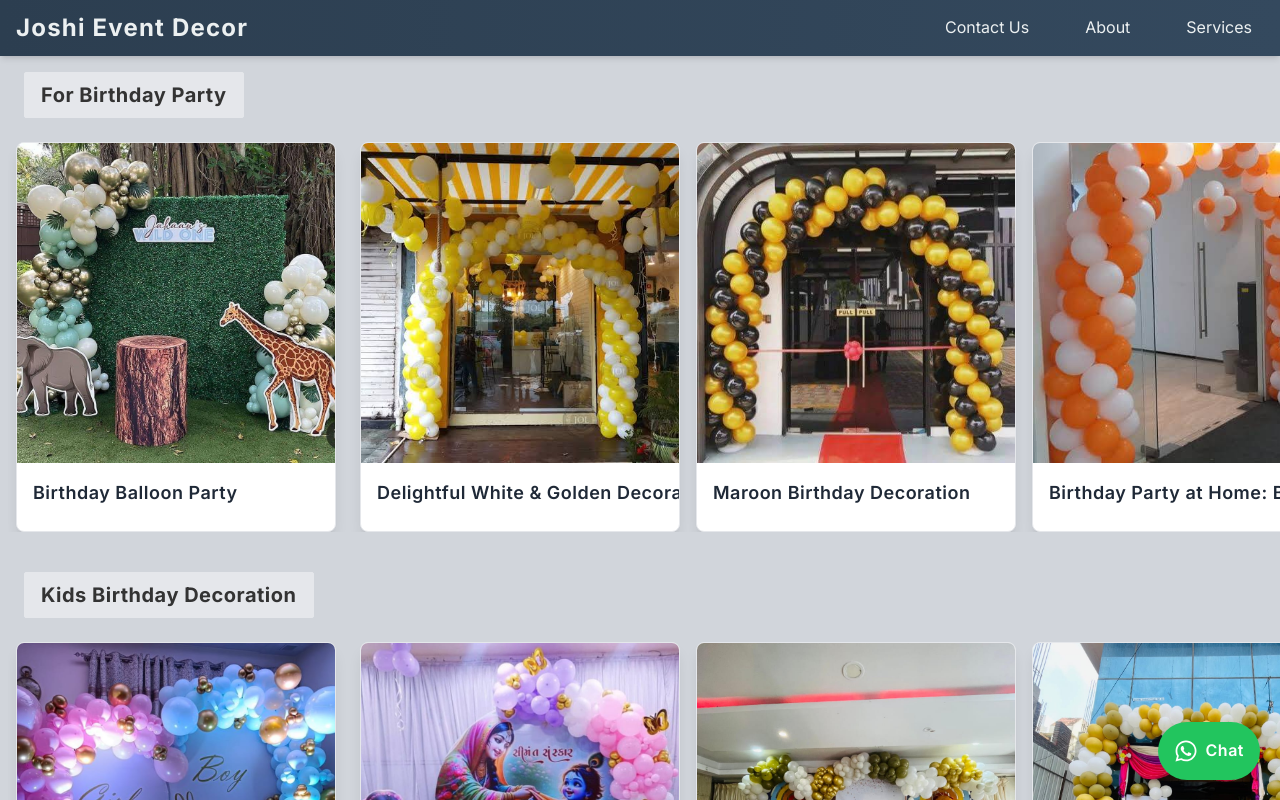
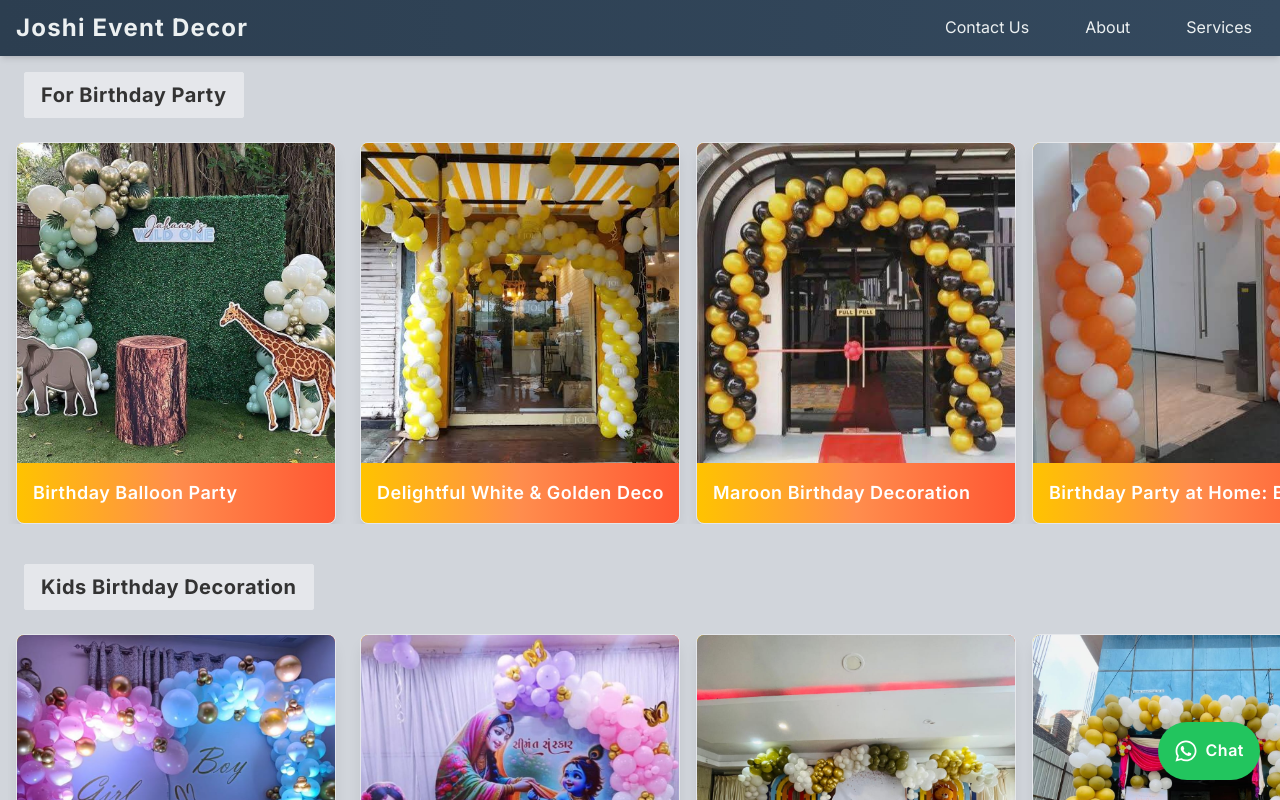
Before and after one commit to asuthar2002/staticnext, a Next.js app: page / in a window 1280 px wide. Shown: the top 800 px of the page. Built offline with nearby package versions, Linux system fonts and the light colour scheme.

Commit message:
Update Card.js

```diff
--- a/src/app/components/Card.js
+++ b/src/app/components/Card.js
@@ -1,19 +1,24 @@
-// src/app/card/card.js
-export default function Card({ image, name}) {
-    return (
-      <div className="w-80 bg-white shadow-lg rounded-lg overflow-hidden border border-gray-200">
+const Card = ({ image, name }) => {
+  return (
+    <div className="w-[160px] h-[240px] md:max-w-sm md:w-80 md:h-auto bg-gradient-to-r from-[#FFC300] via-[#FF8D4D] to-[#FF5733] shadow-lg rounded-lg overflow-hidden border border-gray-200 flex flex-col relative">
+      {/* Image Section - Fixed size for mobile, original aspect ratio for desktop */}
+      <div className="h-[160px] md:aspect-[4/3] md:h-80 relative">
         <img
-          className="w-full h-80 object-cover"
+          className="w-full h-full object-cover"
           src={image}
           loading="lazy"
           alt={name}
-          quality={70}
         />
-        <div className="p-4">
-          <h2 className="text-lg font-semibold text-gray-800">{name}</h2>
-          <div className="mt-2 flex items-center space-x-2">
-          </div>
-        </div>
       </div>
-    );
-  }
+
+      {/* Card Content */}
+      <div className="p-2 md:p-4 flex-1 relative z-10">
+        <h2 className="text-sm md:text-lg font-semibold text-white line-clamp-2">
+          {name}
+        </h2>
+      </div>
+    </div>
+  );
+};
+
+export default Card;
```
